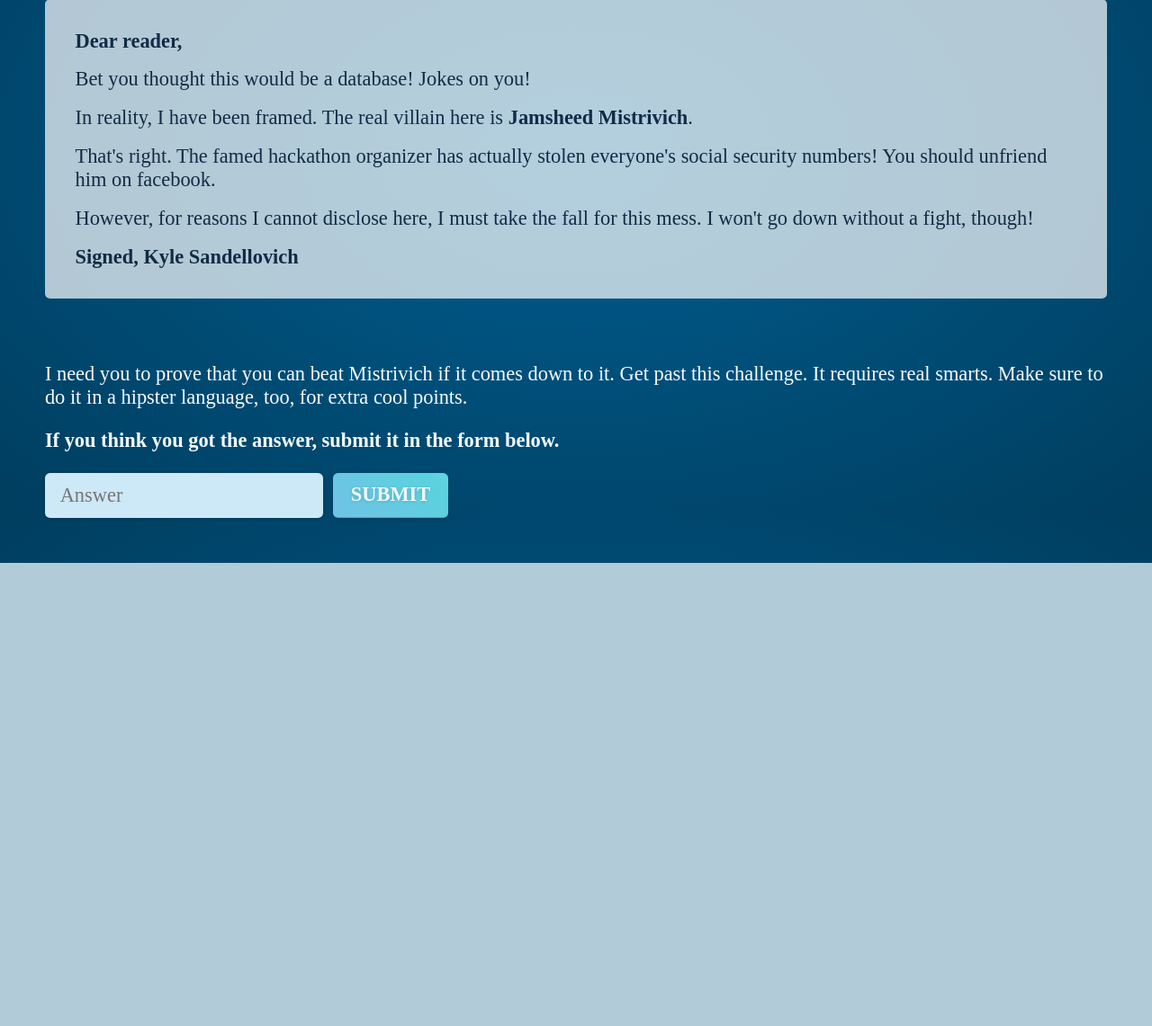
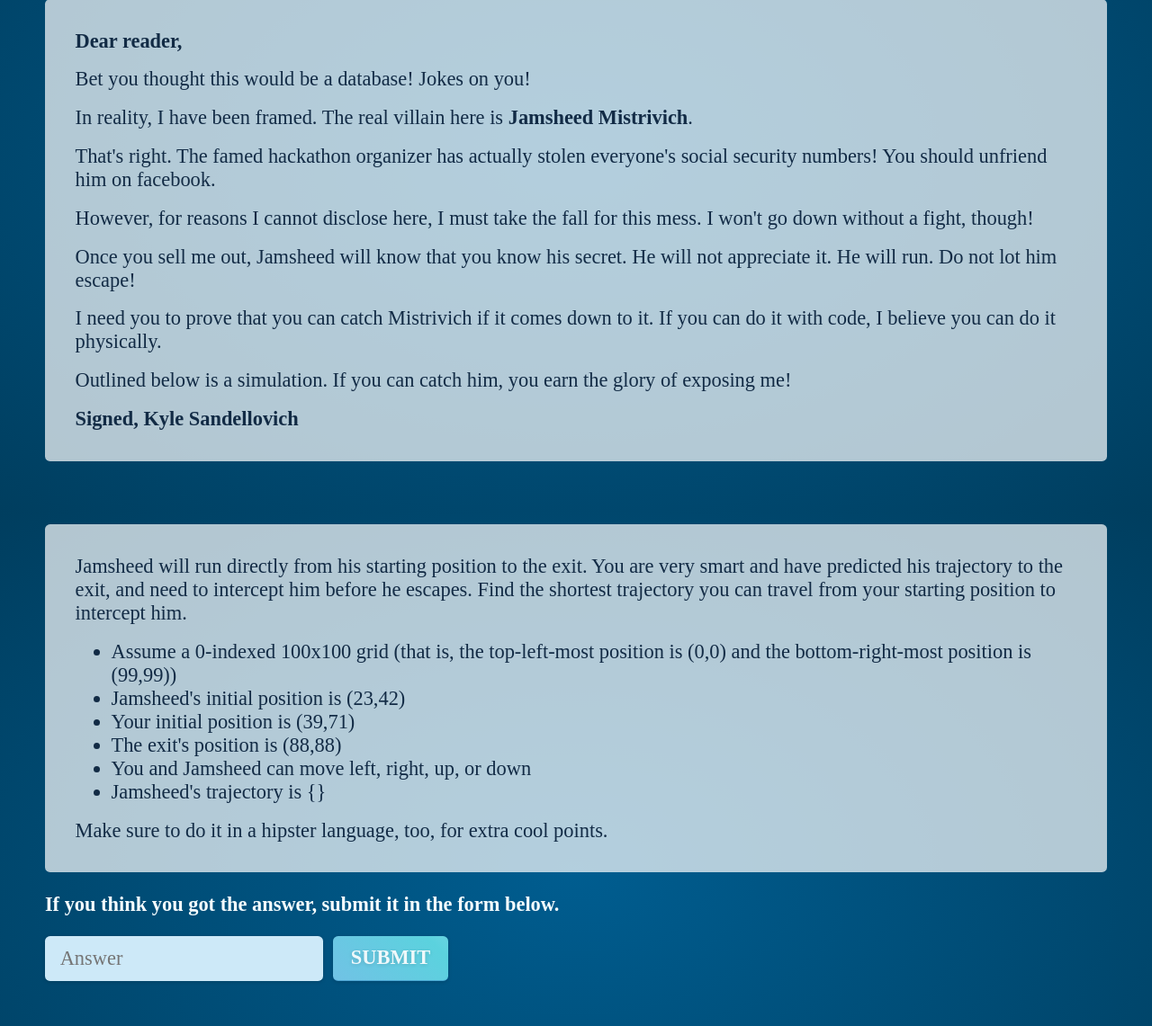
Before and after one commit to Danappelxx/ctf-2018, a Flask app: page /database in a window 1280 px wide. Shown: the part 231-1372 px from the top of the page at 90% size. Before the commit the page ends 857 px from the top, so only its background shows below. Run offline with Flask 2, Linux system fonts and the light colour scheme; the visitor is signed in with stand-in values (Sample User, id 1).

Commit message:
Resolve merge conflicts

```diff
--- a/part2/templates/database.html
+++ b/part2/templates/database.html
@@ -8,17 +8,36 @@
 
 {% block body %}
 	<section class="card">
+
 		<h4>Dear reader,</h4>
 			<p>Bet you thought this would be a database! Jokes on you!</p>
 			<p>In reality, I have been framed. The real villain here is <strong>Jamsheed Mistrivich</strong>.</p>
 			<p>That's right. The famed hackathon organizer has actually stolen everyone's social security numbers! You should unfriend him on facebook.</p>
 			<p>However, for reasons I cannot disclose here, I must take the fall for this mess. I won't go down without a fight, though!</p>
+			<p>Once you sell me out, Jamsheed will know that you know his secret. He will not appreciate it. He will run. Do not lot him escape!</p>
+			<p>I need you to prove that you can catch Mistrivich if it comes down to it. If you can do it with code, I believe you can do it physically.</p>
+			<p>Outlined below is a simulation. If you can catch him, you earn the glory of exposing me!</p>
 		<h4>Signed, Kyle Sandellovich</h4>
 	</section>
 
 	<br>
 
-	<p>I need you to prove that you can beat Mistrivich if it comes down to it. Get past this challenge. It requires real smarts. Make sure to do it in a hipster language, too, for extra cool points.</p>
+	<section class="card">
+
+		<p>Jamsheed will run directly from his starting position to the exit. You are very smart and have predicted his trajectory to the exit, and need to intercept him before he escapes. Find the shortest trajectory you can travel from your starting position to intercept him.</p>
+
+		<ul>
+			<li>Assume a 0-indexed 100x100 grid (that is, the top-left-most position is (0,0) and the bottom-right-most position is (99,99))</li>
+			<li>Jamsheed's initial position is (23,42)</li>
+			<li>Your initial position is (39,71)</li>
+			<li>The exit's position is (88,88)</li>
+			<li>You and Jamsheed can move left, right, up, or down</li>
+			<li>Jamsheed's trajectory is {}</li>
+		</ul>
+
+		<p>Make sure to do it in a hipster language, too, for extra cool points.</p>
+
+	</section>
 
 	<h4>If you think you got the answer, submit it in the form below.</h4>
 	<form method="POST">
```
